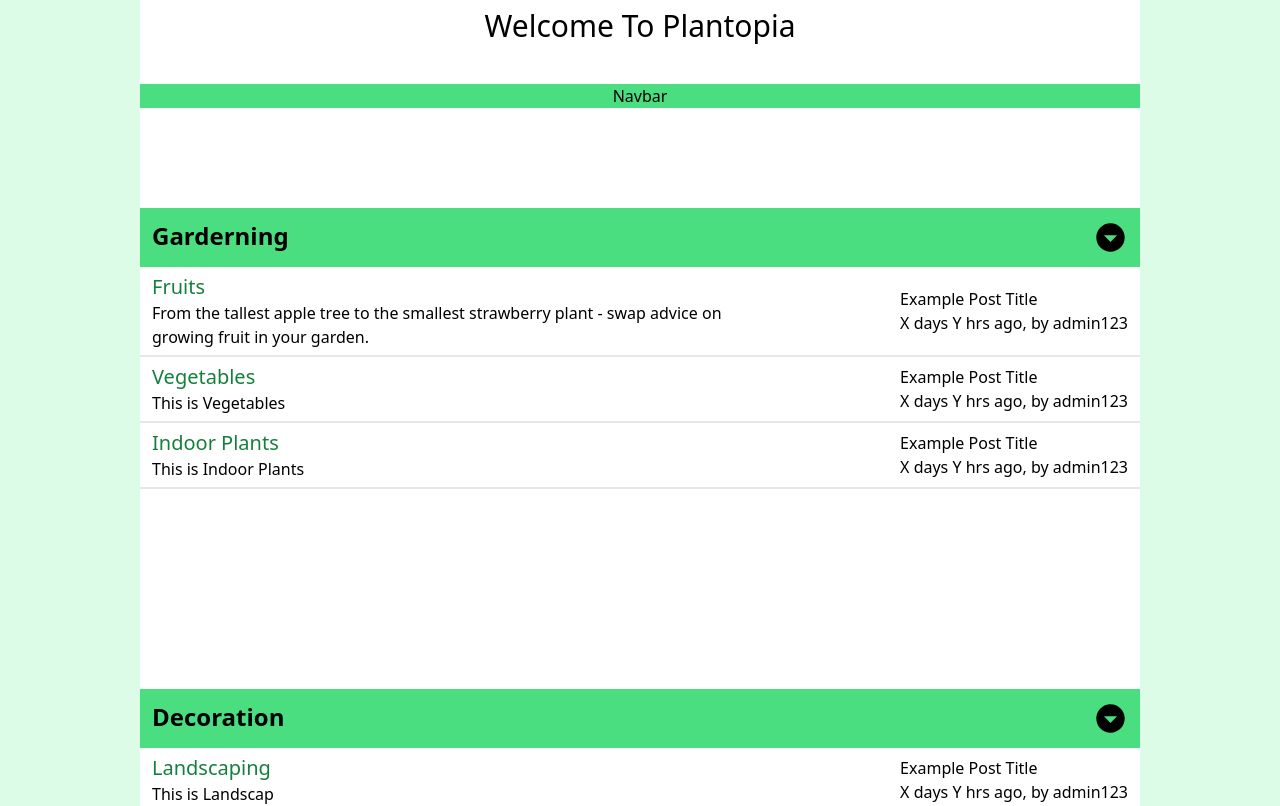
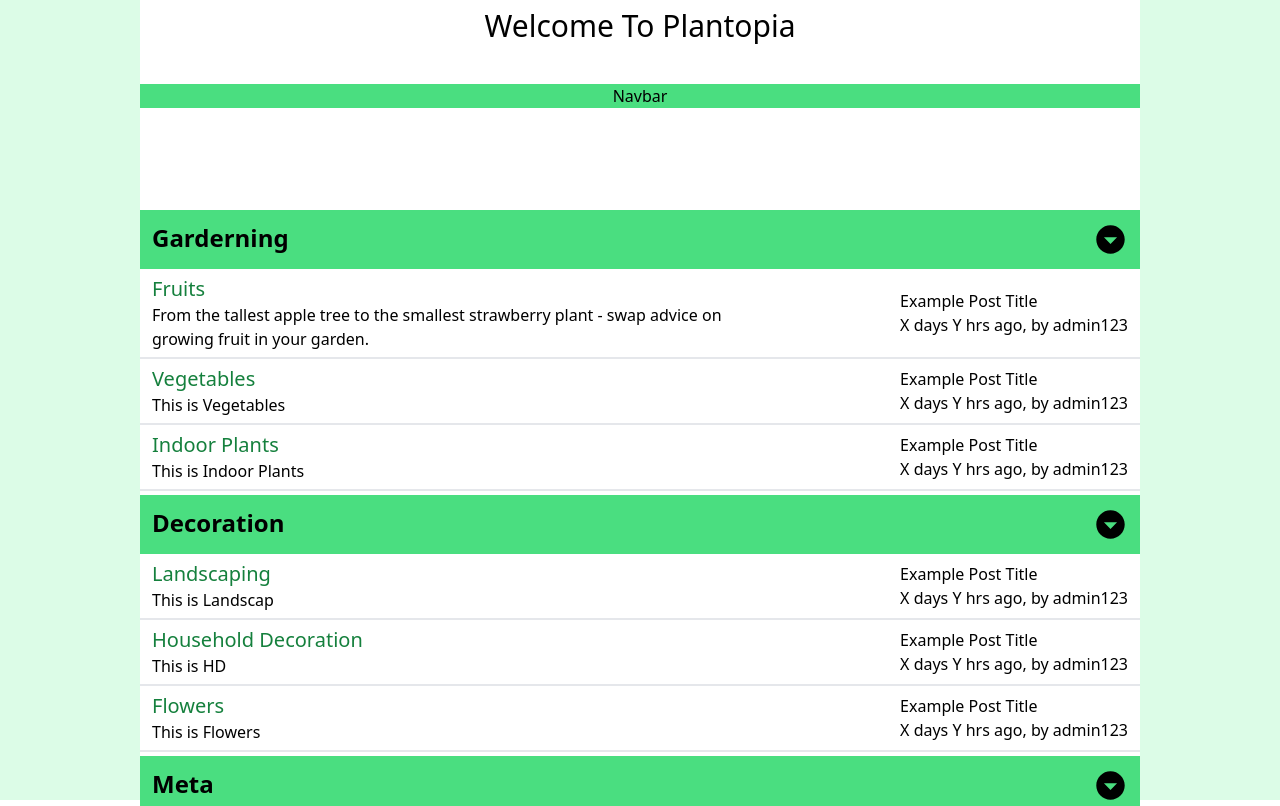
Before and after one commit to Apzure/Plant-Forum, a React (Create React App) app: page / in a window 1280 px wide. Shown: the top 806 px of the page. Built offline with nearby package versions, Linux system fonts and the light colour scheme.

Commit message:
Fixed Wrapper and Bg Color

```diff
--- a/src/App.js
+++ b/src/App.js
@@ -24,8 +24,8 @@ function App() {
   });
 
   return (
-    <div className="bg-green-100 h-full ">
-      <div className="mx-auto w-[1000px] sticky min-w-fit bg-white h-full ">
+    <div className="bg-green-100 h-full absolute w-full">
+      <div className="mx-auto w-[1000px] sticky bg-white h-max pb-[50px]">
         <h1 className='text-3xl pt-2 mb-10 text-center'>
           Welcome To Plantopia
         </h1>
--- a/src/components/CategoriesMenu.js
+++ b/src/components/CategoriesMenu.js
@@ -1,18 +1,16 @@
-import { Route, Routes } from "react-router-dom";
 import Category from "./Category"
 
 function CategoriesMenu({categories}){
     const CatMenu = categories.map(cat => { //Creating a div for each Category
         return (
-            <div className="my-[100px]" key = {cat.title}>
+            <div className="my-[2px]" key = {cat.title}>
                 <Category title={cat.title} topics = {cat.topics} />
             </div>
         );
     });
 
-
     return (
-        <div className="flex flex-col place-content-around">
+        <div className="flex flex-col place-content-around mt-[100px]">
             { CatMenu }
         </div>
     );
```
Also changed, not shown: src/components/Navbar.js (added).
